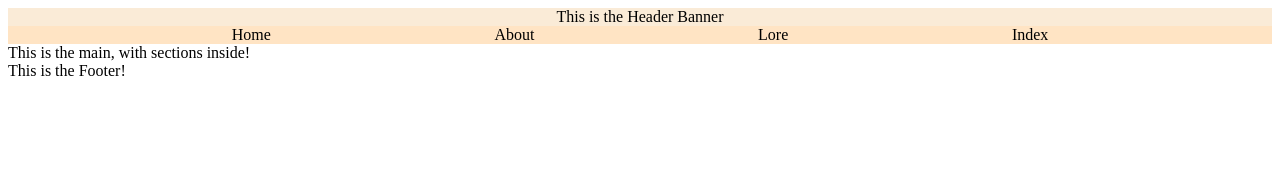
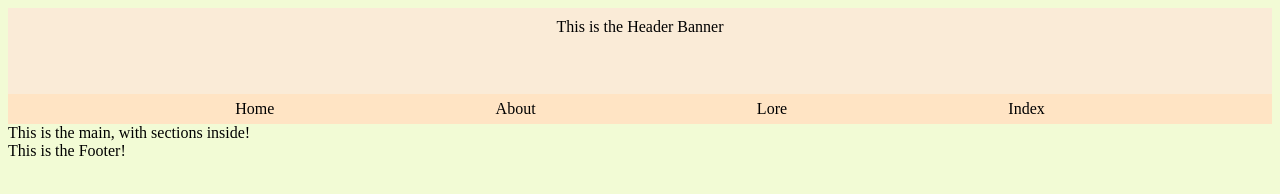
Before and after one commit to PlutoCoders/ourahFantasyWorld, a plain HTML site: page index.html in a window 1280 px wide. Drawn offline with Linux system fonts and the light colour scheme.

Commit message:
Some more cssing

```diff
--- a/style.css
+++ b/style.css
@@ -1,11 +1,18 @@
+body {
+    background-color: rgb(242, 251, 213);
+  }
+
 .HeaderBanner {
 	display: flex;
 	justify-content: center;
     background-color: antiquewhite;
+    padding: 10px;
+    min-height: 66px;
 }
 
 nav {
 	display: flex;
 	justify-content: space-evenly;
     background-color: bisque;
+    padding: 6px;
 }
```
